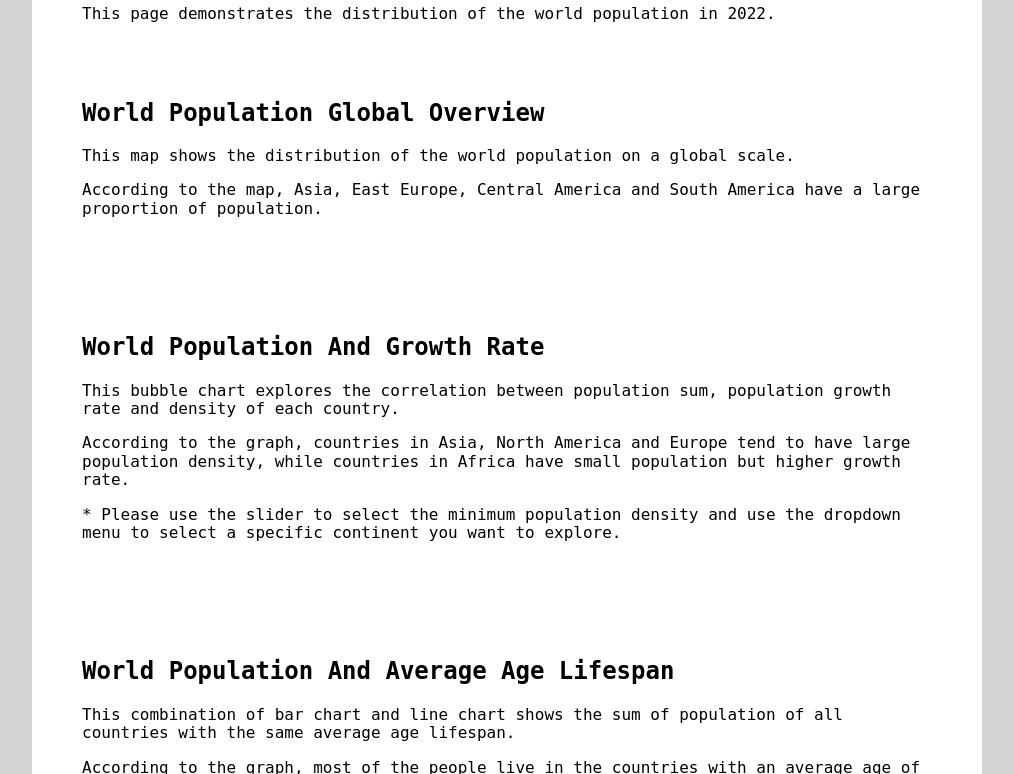
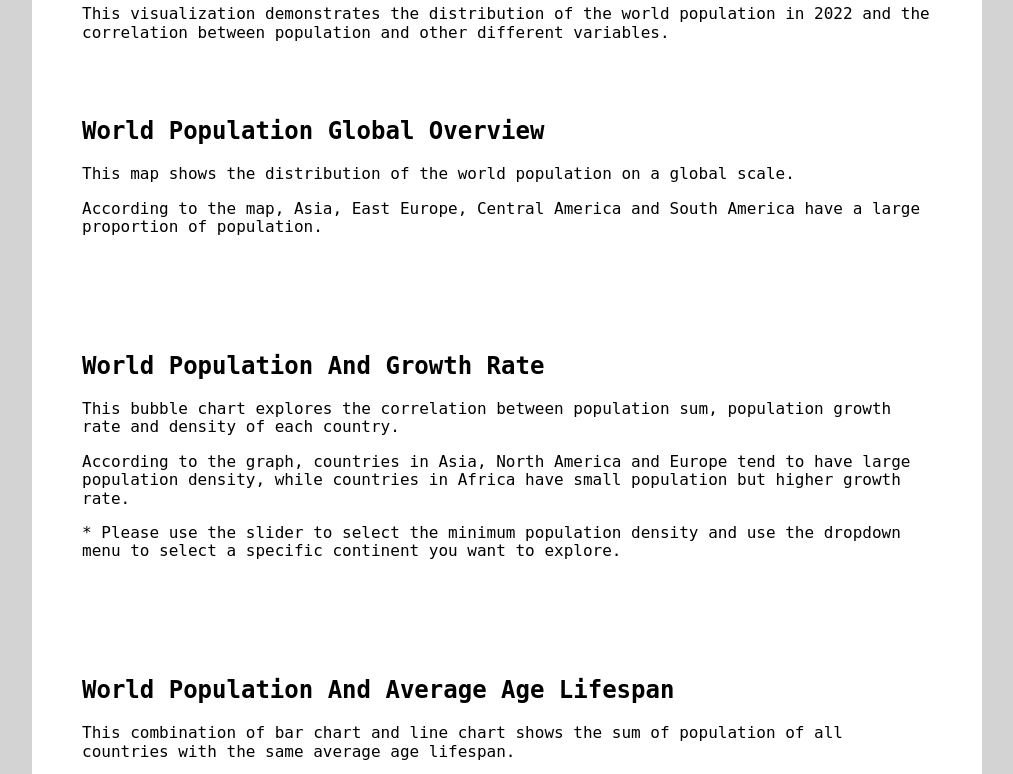
Before and after one commit to FR0614/FIT3179, a plain HTML site: page index.html in a window 1280 px wide. Shown: the part 88-862 px from the top of the page, without its empty margins (133-1146 px from the left). Drawn offline with nearby package versions, Linux system fonts and the light colour scheme; a script that the page names is missing.

Commit message:
Update index.html

```diff
--- a/index.html
+++ b/index.html
@@ -32,7 +32,7 @@
     <div class="pure-g">
       <div class="pure-u-1-1">
         <h1>World Population 2022</h1>
-        <p>This page demonstrates the distribution of the world population in 2022.</p>
+        <p>This visualization demonstrates the distribution of the world population in 2022 and the correlation between population and other different variables.</p>
       </div>
     </div>
     <!-- end pure grid group -->
```
